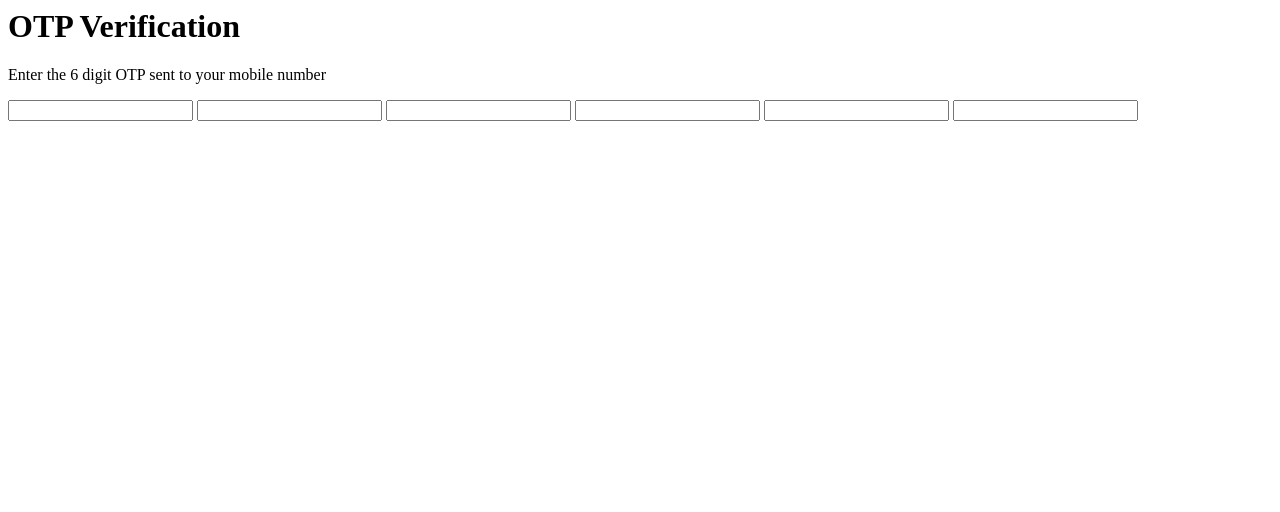
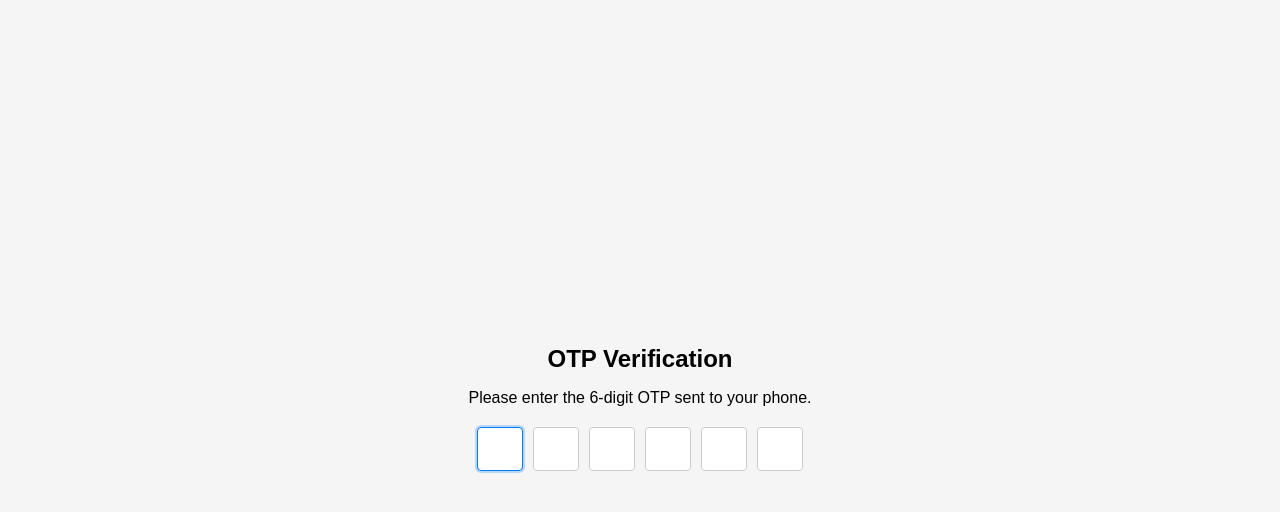
Before and after one commit to acciojob/OTP-babitaverma07, a website: page main.html in a window 1280 px wide. Drawn offline with Linux system fonts and the light colour scheme.

Commit message:
created a submission

```diff
--- a/main.html
+++ b/main.html
@@ -1,28 +1,24 @@
-<h1 id="verification_heading">OTP Verification</h1>
-<p id="verification_subtext">Enter the 6 digit OTP sent to your mobile number</p>
-<div class="code-container">
-  <input type="number" class="code" maxlength="1" />
-  <input type="number" class="code" maxlength="1" />
-  <input type="number" class="code" maxlength="1" />
-  <input type="number" class="code" maxlength="1" />
-  <input type="number" class="code" maxlength="1" />
-  <input type="number" class="code" maxlength="1" />
-</div>
-
-<script>
-  const inputs = document.querySelectorAll('.code');
-
-  inputs.forEach((input, index) => {
-    input.addEventListener('keydown', (e) => {
-      if (e.key === 'Backspace' && input.value === '') {
-        if (index > 0) {
-          inputs[index - 1].focus();
-        }
-      } else if (e.key >= '0' && e.key <= '9') {
-        if (index < 5) {
-          inputs[index + 1].focus();
-        }
-      }
-    });
-  });
-</script>
+<!DOCTYPE html>
+<html lang="en">
+<head>
+    <meta charset="UTF-8">
+    <meta name="viewport" content="width=device-width, initial-scale=1.0">
+    <title>OTP Verification</title>
+    <link rel="stylesheet" href="styles.css">
+</head>
+<body>
+    <div class="otp-container">
+        <h1 id="verification_heading">OTP Verification</h1>
+        <p id="verification_subtext">Please enter the 6-digit OTP sent to your phone.</p>
+        <div class="code-container">
+            <input type="text" class="code" maxlength="1" />
+            <input type="text" class="code" maxlength="1" />
+            <input type="text" class="code" maxlength="1" />
+            <input type="text" class="code" maxlength="1" />
+            <input type="text" class="code" maxlength="1" />
+            <input type="text" class="code" maxlength="1" />
+        </div>
+    </div>
+    <script src="script.js"></script>
+</body>
+</html>
--- a/script.js
+++ b/script.js
@@ -1 +1,33 @@
 //your JS code here. If required.
+document.addEventListener('DOMContentLoaded', () => {
+    const inputs = document.querySelectorAll('.code');
+
+    function handleInput(e) {
+        const currentInput = e.target;
+        const value = currentInput.value;
+
+        if (value.length === 1) {
+            // Move focus to next input
+            const nextInput = Array.from(inputs).find(input => input === currentInput.nextElementSibling);
+            if (nextInput) nextInput.focus();
+        }
+    }
+
+    function handleKeyDown(e) {
+        const currentInput = e.target;
+
+        if (e.key === 'Backspace' && currentInput.value === '') {
+            // Move focus to previous input
+            const prevInput = Array.from(inputs).find(input => input === currentInput.previousElementSibling);
+            if (prevInput) prevInput.focus();
+        }
+    }
+
+    inputs.forEach(input => {
+        input.addEventListener('input', handleInput);
+        input.addEventListener('keydown', handleKeyDown);
+    });
+
+    // Automatically focus on the first input field when the page loads
+    inputs[0].focus();
+});
--- a/styles.css
+++ b/styles.css
@@ -1 +1,46 @@
 /*  your css code here. If applicable */
+body {
+    font-family: Arial, sans-serif;
+    display: flex;
+    justify-content: center;
+    align-items: center;
+    height: 100vh;
+    margin: 0;
+    background-color: #f5f5f5;
+}
+
+.otp-container {
+    text-align: center;
+}
+
+#verification_heading {
+    font-size: 24px;
+    margin-bottom: 10px;
+}
+
+#verification_subtext {
+    font-size: 16px;
+    margin-bottom: 20px;
+}
+
+.code-container {
+    display: flex;
+    justify-content: center;
+    gap: 10px;
+}
+
+.code {
+    width: 40px;
+    height: 40px;
+    text-align: center;
+    font-size: 18px;
+    border: 1px solid #ccc;
+    border-radius: 4px;
+    outline: none;
+    transition: border-color 0.3s ease;
+}
+
+.code:focus {
+    border-color: #007bff;
+    box-shadow: 0 0 0 2px rgba(0, 123, 255, 0.25);
+}
```
